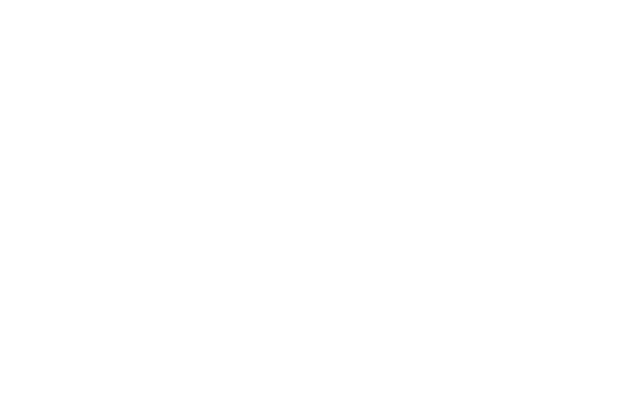
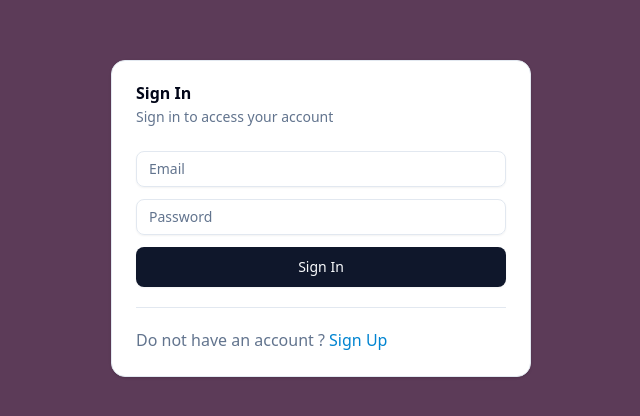
Before and after one commit to Roshan21p/Messaging-Slack-Frontend, a React (Vite) app: page /auth/signin in a window 1280 px wide. Before the commit this address had no page. Shown: the part 182-598 px from the top of the page, without its empty margins (319-959 px from the left). Built offline with nearby package versions, Linux system fonts and the light colour scheme.

Commit message:
Added signin card

```diff
--- a/src/App.jsx
+++ b/src/App.jsx
@@ -1,11 +1,29 @@
 import { Route, Routes } from 'react-router-dom';
 import './App.css';
 import { Auth } from './pages/Auth/Auth';
+import { SignupCard } from './components/organisms/Auth/SignupCard';
+import { Signincard } from './components/organisms/Auth/SigninCard';
 
 function App() {
   return (
     <Routes>
       <Route path="/auth" element={<Auth />} />
+      <Route
+        path="/auth/signup"
+        element={
+          <Auth>
+            <SignupCard />
+          </Auth>
+        }
+      />
+      <Route
+        path="/auth/signin"
+        element={
+          <Auth>
+            <Signincard />
+          </Auth>
+        }
+      />
     </Routes>
   );
 }
--- /dev/null
+++ b/src/components/organisms/Auth/SigninCard.jsx
@@ -0,0 +1,71 @@
+import { Button } from '@/components/ui/button';
+import {
+  Card,
+  CardContent,
+  CardDescription,
+  CardHeader,
+  CardTitle
+} from '@/components/ui/card';
+import { Input } from '@/components/ui/input';
+import { Separator } from '@/components/ui/separator';
+import { useState } from 'react';
+import { useNavigate } from 'react-router-dom';
+
+export const Signincard = () => {
+  const navigate = useNavigate();
+
+  const [signinForm, setSigninForm] = useState({
+    email: '',
+    password: ''
+  });
+  return (
+    <Card className="w-full h-full">
+      <CardHeader>
+        <CardTitle>Sign In</CardTitle>
+        <CardDescription>Sign in to access your account</CardDescription>
+      </CardHeader>
+
+      <CardContent>
+        <form className="space-y-3">
+          <Input
+            disabled={false}
+            placeholder="Email"
+            required
+            type="email"
+            value={signinForm.email}
+            onChange={(e) =>
+              setSigninForm({ ...signinForm, email: e.target.value })
+            }
+          />
+
+          <Input
+            disabled={false}
+            placeholder="Password"
+            required
+            type="password"
+            value={signinForm.password}
+            onChange={(e) =>
+              setSigninForm({ ...signinForm, password: e.target.value })
+            }
+          />
+
+          <Button className="w-full" disabled={false} size="lg" type="submit">
+            Sign In
+          </Button>
+        </form>
+
+        <Separator className="my-5" />
+
+        <p className="text-s text-muted-foreground mt-4">
+          Do not have an account ?{' '}
+          <span
+            className="text-sky-600 hover:underline cursor-pointer"
+            onClick={() => navigate('/auth/signup')}
+          >
+            Sign Up
+          </span>
+        </p>
+      </CardContent>
+    </Card>
+  );
+};
--- a/src/components/organisms/Auth/SignupCard.jsx
+++ b/src/components/organisms/Auth/SignupCard.jsx
@@ -9,8 +9,11 @@
 import { Input } from '@/components/ui/input';
 import { Separator } from '@/components/ui/separator';
 import { useState } from 'react';
+import { useNavigate } from 'react-router-dom';
 
 export const SignupCard = () => {
+  const navigate = useNavigate();
+
   const [signupForm, setSignupForm] = useState({
     email: '',
     username: '',
@@ -64,7 +67,7 @@
             disabled={false}
           />
           <Button disabled={false} size="lg" type="submit" className="w-full">
-            Continue
+            Sign Up
           </Button>
         </form>
 
@@ -72,7 +75,10 @@
 
         <p className="text-s text-muted-foreground mt-4">
           Already have an account ?{' '}
-          <span className="text-sky-600 hover:underline cursor-pointer">
+          <span
+            className="text-sky-600 hover:underline cursor-pointer"
+            onClick={() => navigate('/auth/signin')}
+          >
             Sign In
           </span>
         </p>
--- a/src/index.css
+++ b/src/index.css
@@ -120,5 +120,5 @@
 }
 
 @theme {
- --color-slack: #5c3B58
+  --color-slack: #5c3b58;
 }
--- a/src/pages/Auth/Auth.jsx
+++ b/src/pages/Auth/Auth.jsx
@@ -1,11 +1,7 @@
-import { SignupCard } from '@/components/organisms/Auth/SignupCard';
-
-export const Auth = () => {
+export const Auth = ({ children }) => {
   return (
     <div className="h-[100vh] flex items-center justify-center bg-slack">
-      <div className="md:h-auto md:w-[420px]">
-        <SignupCard />
-      </div>
+      <div className="md:h-auto md:w-[420px]">{children}</div>
     </div>
   );
 };
```
